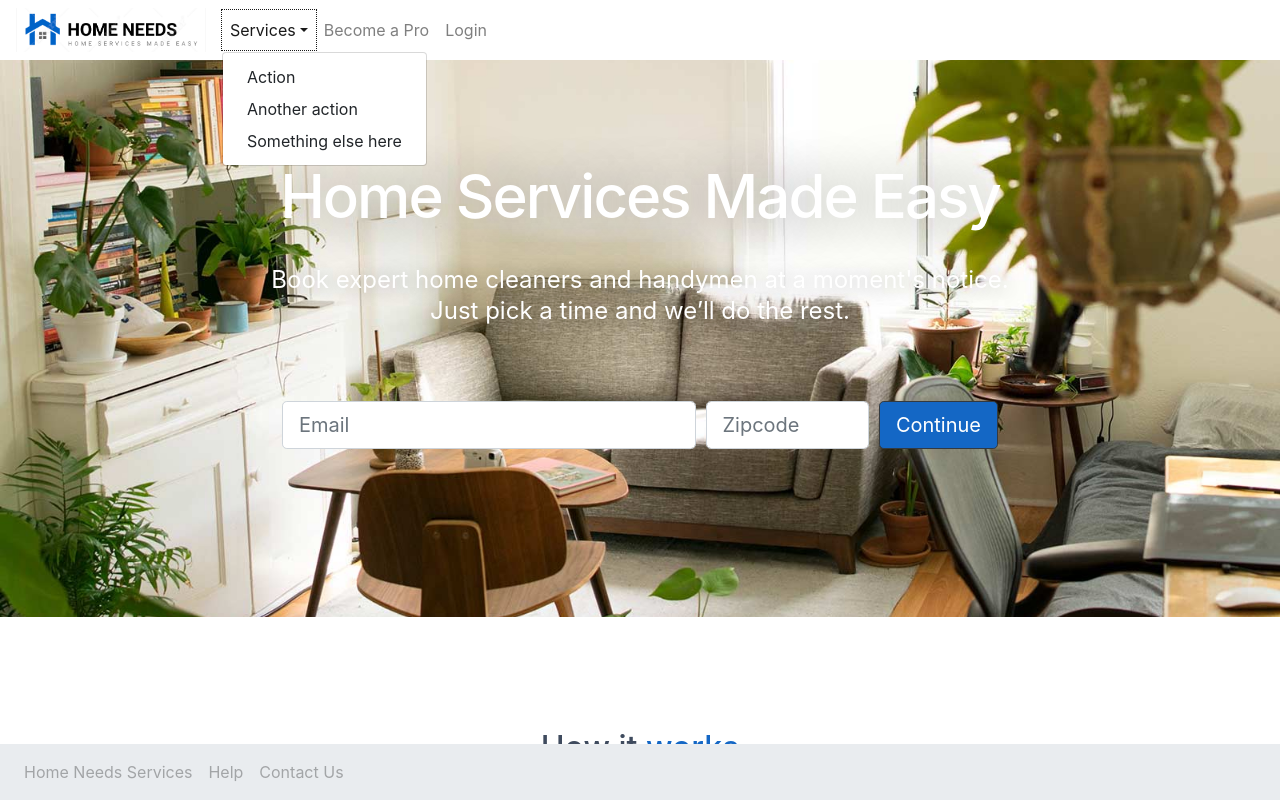
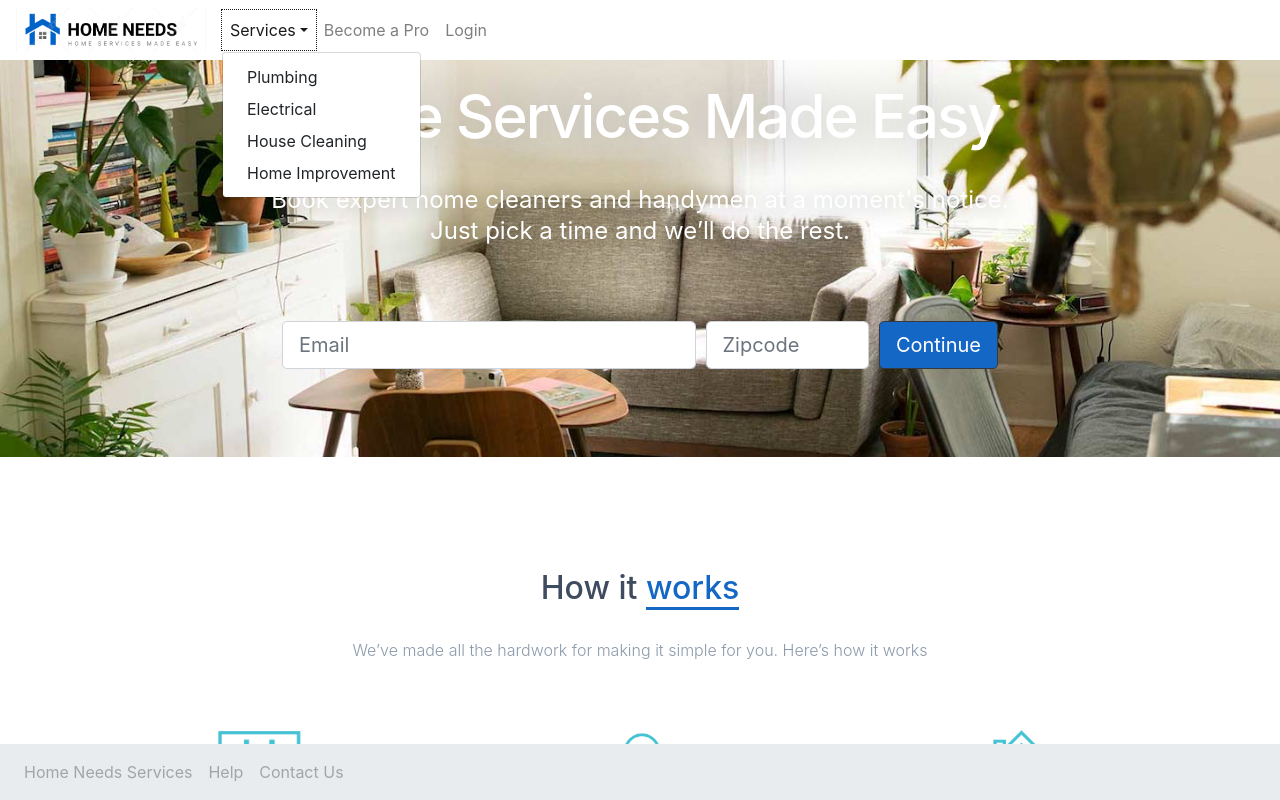
Before and after one commit to jsCoder020193/home-needs-services-frontend, an Angular app: page / in a window 1280 px wide. Both pictures are taken after a click on the link "Services". Shown: the top 800 px of the page. Built offline with nearby package versions, Linux system fonts and the light colour scheme.

Commit message:
added services

```diff
--- a/src/app/app.component.html
+++ b/src/app/app.component.html
@@ -19,9 +19,7 @@
       <li class="nav-item dropdown">
         <a class="nav-link dropdown-toggle" href="#" id="dropdown03" data-toggle="dropdown" aria-haspopup="true" aria-expanded="false">Services</a>
         <div class="dropdown-menu" aria-labelledby="dropdown03">
-          <a class="dropdown-item" href="#">Action</a>
-          <a class="dropdown-item" href="#">Another action</a>
-          <a class="dropdown-item" href="#">Something else here</a>
+          <a class="dropdown-item" *ngFor="let service of services">{{ service }}</a>
         </div>
     </li>
     <!-- <form class="form-inline mt-2 mt-md-0">
--- a/src/app/app.component.ts
+++ b/src/app/app.component.ts
@@ -9,4 +9,5 @@ import {AuthenticationService} from './authentication.service';
 
 export class AppComponent {
   constructor(public auth: AuthenticationService) {}
+  services = ['Plumbing', 'Electrical', 'House Cleaning', 'Home Improvement'];
 }
--- a/src/app/home/home.component.css
+++ b/src/app/home/home.component.css
@@ -3,7 +3,7 @@
     background-size: cover;
     position: relative;
     background-position: center;
-    padding: 10rem 0;
+    padding: 5rem 0;
   }
 
   .container{
@@ -56,4 +56,4 @@ h1 {
 
 .booking {
   background: #e4edf7;
-  border-top: 2px solid #1467C5; }
+  border-top: 2px solid #99c9ff; }
```
Also changed, not shown: src/assets/images/landing-img.jpg.
